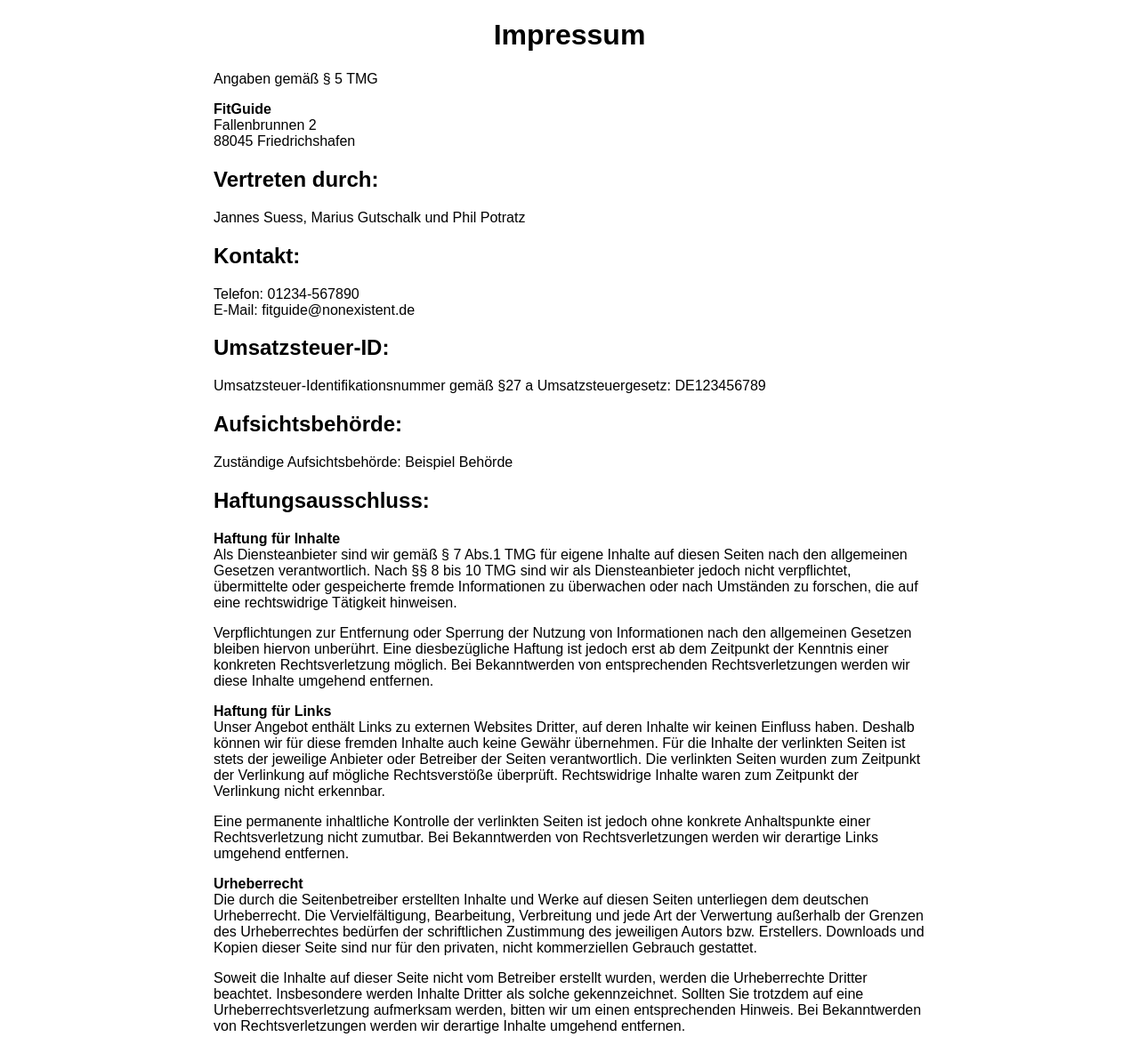
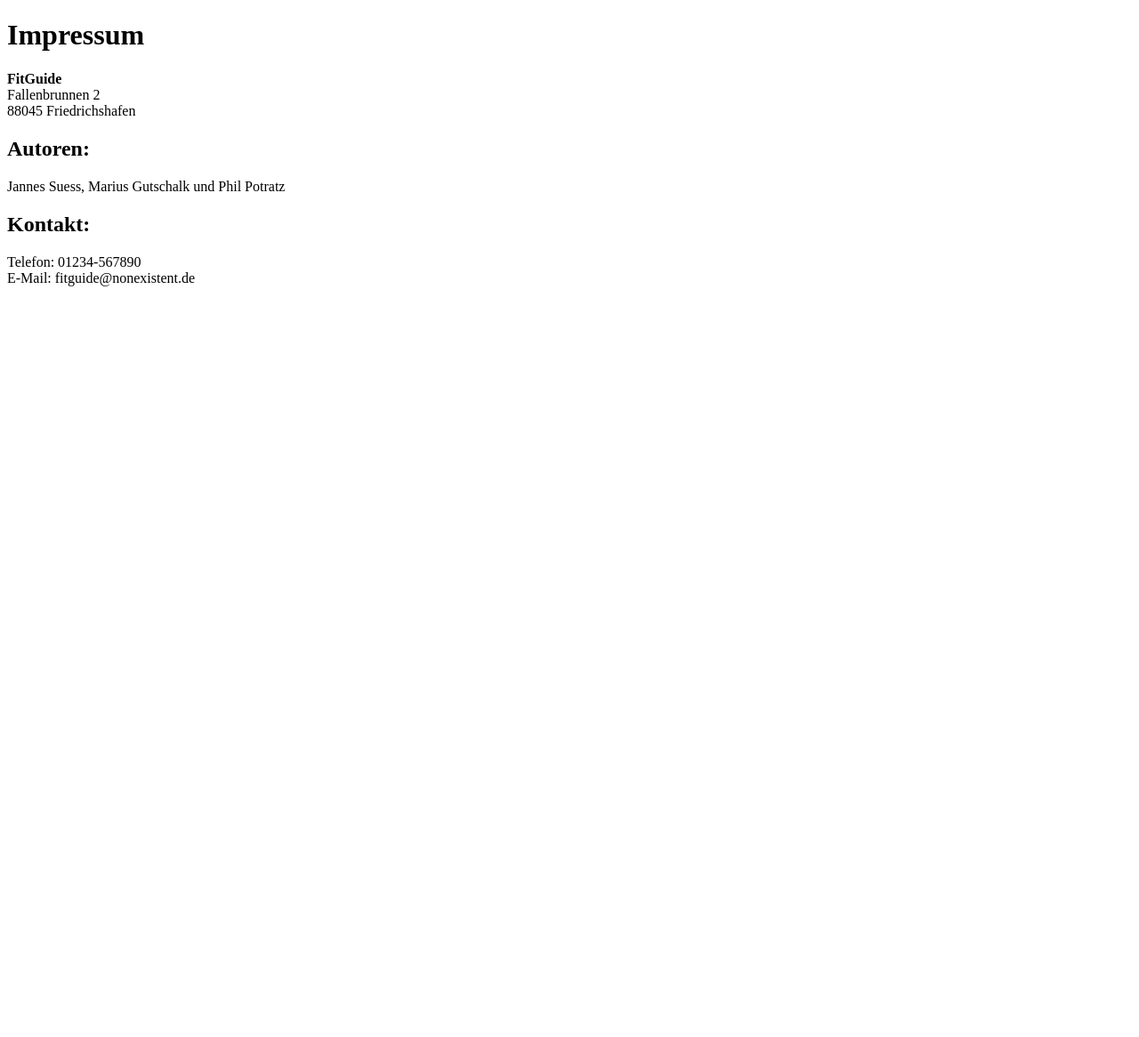
Before and after one commit to phil-ptz/webserver, a plain HTML site: page public/html/impressum.html in a window 1280 px wide. Shown: the whole page at 89% size. After the commit the page ends 800 px from the top, so only its background shows below. Drawn offline with Linux system fonts and the light colour scheme.

Commit message:
index/menu style

```diff
--- a/public/html/impressum.html
+++ b/public/html/impressum.html
@@ -4,56 +4,20 @@
     <meta charset="UTF-8">
     <meta name="viewport" content="width=device-width, initial-scale=1.0">
     <title>Impressum</title>
-    <style>
-        body {
-            font-family: Arial, sans-serif;
-            margin: 20px;
-        }
-        h1 {
-            text-align: center;
-        }
-        .content {
-            max-width: 800px;
-            margin: auto;
-        }
-    </style>
 </head>
 <body>
     <div class="content">
         <h1>Impressum</h1>
-        <p>Angaben gemäß § 5 TMG</p>
         <p><strong>FitGuide</strong><br>
         Fallenbrunnen 2<br>
         88045 Friedrichshafen</p>
 
-        <h2>Vertreten durch:</h2>
+        <h2>Autoren:</h2>
         <p>Jannes Suess, Marius Gutschalk und Phil Potratz</p>
 
         <h2>Kontakt:</h2>
         <p>Telefon: 01234-567890<br>
         E-Mail: fitguide@nonexistent.de</p>
-
-        <h2>Umsatzsteuer-ID:</h2>
-        <p>Umsatzsteuer-Identifikationsnummer gemäß §27 a Umsatzsteuergesetz: DE123456789</p>
-
-        <h2>Aufsichtsbehörde:</h2>
-        <p>Zuständige Aufsichtsbehörde: Beispiel Behörde</p>
-
-        <h2>Haftungsausschluss:</h2>
-        <p><strong>Haftung für Inhalte</strong><br>
-        Als Diensteanbieter sind wir gemäß § 7 Abs.1 TMG für eigene Inhalte auf diesen Seiten nach den allgemeinen Gesetzen verantwortlich. Nach §§ 8 bis 10 TMG sind wir als Diensteanbieter jedoch nicht verpflichtet, übermittelte oder gespeicherte fremde Informationen zu überwachen oder nach Umständen zu forschen, die auf eine rechtswidrige Tätigkeit hinweisen.</p>
-
-        <p>Verpflichtungen zur Entfernung oder Sperrung der Nutzung von Informationen nach den allgemeinen Gesetzen bleiben hiervon unberührt. Eine diesbezügliche Haftung ist jedoch erst ab dem Zeitpunkt der Kenntnis einer konkreten Rechtsverletzung möglich. Bei Bekanntwerden von entsprechenden Rechtsverletzungen werden wir diese Inhalte umgehend entfernen.</p>
-
-        <p><strong>Haftung für Links</strong><br>
-        Unser Angebot enthält Links zu externen Websites Dritter, auf deren Inhalte wir keinen Einfluss haben. Deshalb können wir für diese fremden Inhalte auch keine Gewähr übernehmen. Für die Inhalte der verlinkten Seiten ist stets der jeweilige Anbieter oder Betreiber der Seiten verantwortlich. Die verlinkten Seiten wurden zum Zeitpunkt der Verlinkung auf mögliche Rechtsverstöße überprüft. Rechtswidrige Inhalte waren zum Zeitpunkt der Verlinkung nicht erkennbar.</p>
-
-        <p>Eine permanente inhaltliche Kontrolle der verlinkten Seiten ist jedoch ohne konkrete Anhaltspunkte einer Rechtsverletzung nicht zumutbar. Bei Bekanntwerden von Rechtsverletzungen werden wir derartige Links umgehend entfernen.</p>
-
-        <p><strong>Urheberrecht</strong><br>
-        Die durch die Seitenbetreiber erstellten Inhalte und Werke auf diesen Seiten unterliegen dem deutschen Urheberrecht. Die Vervielfältigung, Bearbeitung, Verbreitung und jede Art der Verwertung außerhalb der Grenzen des Urheberrechtes bedürfen der schriftlichen Zustimmung des jeweiligen Autors bzw. Erstellers. Downloads und Kopien dieser Seite sind nur für den privaten, nicht kommerziellen Gebrauch gestattet.</p>
-
-        <p>Soweit die Inhalte auf dieser Seite nicht vom Betreiber erstellt wurden, werden die Urheberrechte Dritter beachtet. Insbesondere werden Inhalte Dritter als solche gekennzeichnet. Sollten Sie trotzdem auf eine Urheberrechtsverletzung aufmerksam werden, bitten wir um einen entsprechenden Hinweis. Bei Bekanntwerden von Rechtsverletzungen werden wir derartige Inhalte umgehend entfernen.</p>
     </div>
 </body>
 </html>
```
Also changed, not shown: public/css/stylesheet.css (+8 -1 lines), public/html/Menu.html (+1 -1 lines), public/html/index.html (+1 -1 lines).
